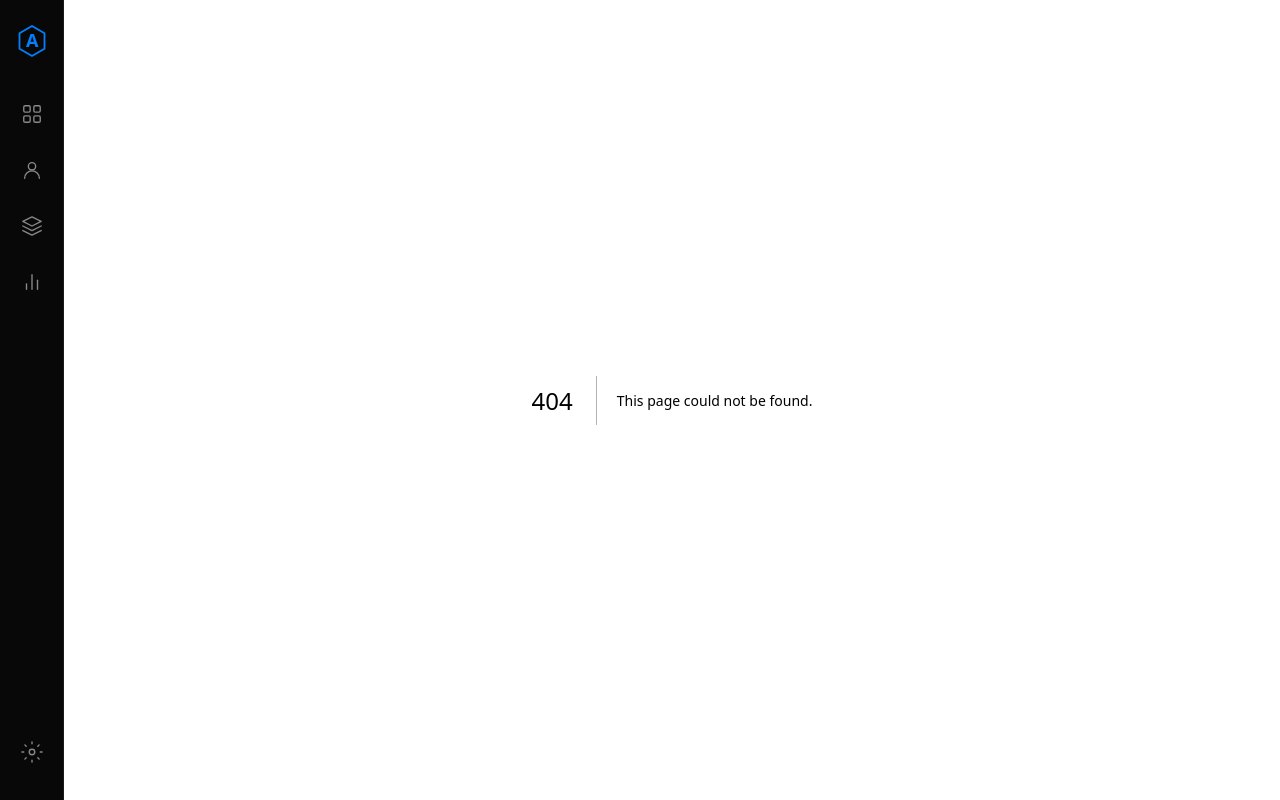
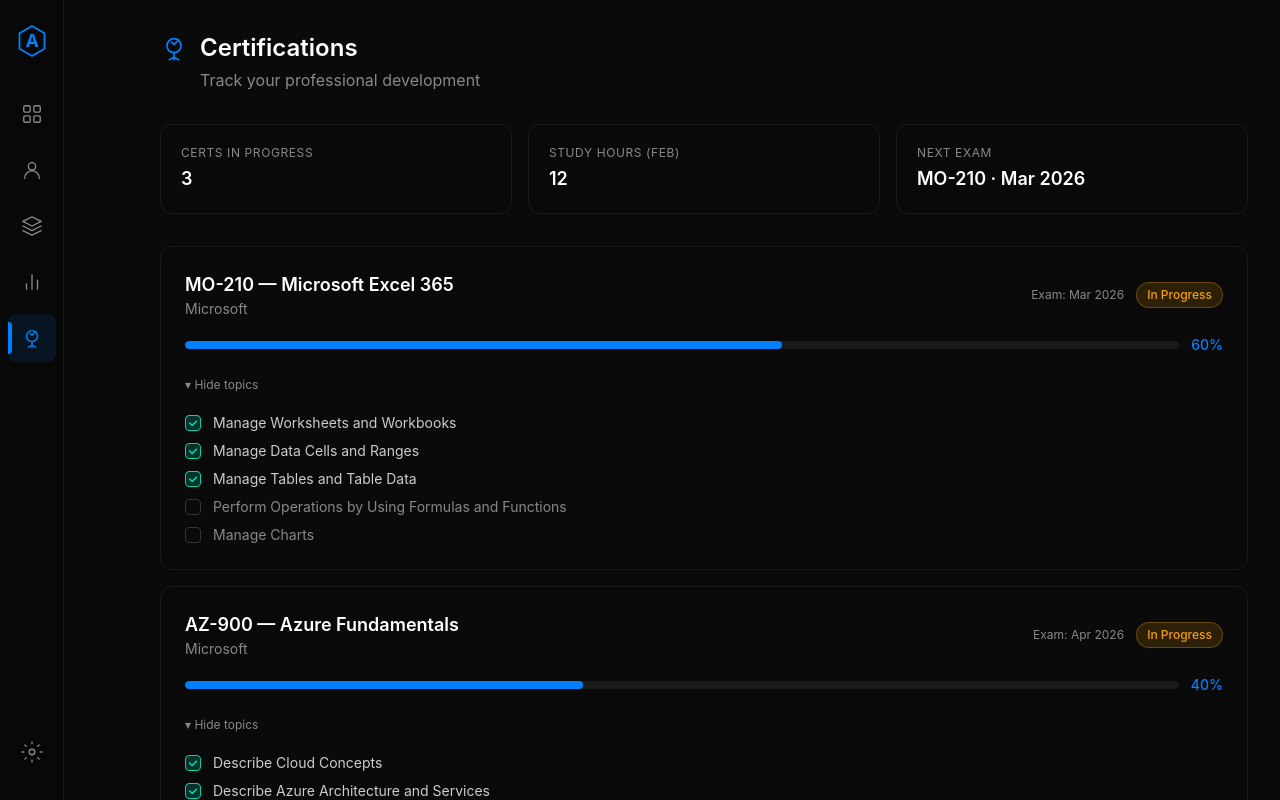
Before and after one commit to atlasbotadmin/mission-control, a Next.js app: page /certifications in a window 1280 px wide. Before the commit this address had no page. Shown: the top 800 px of the page. Built offline with nearby package versions, Linux system fonts and the light colour scheme.

Commit message:
add certifications page with sidebar nav

```diff
--- /dev/null
+++ b/app/certifications/page.tsx
@@ -0,0 +1,181 @@
+'use client';
+
+import { useState } from 'react';
+
+const certifications = [
+  {
+    id: 'mo-210',
+    name: 'MO-210 — Microsoft Excel 365',
+    issuer: 'Microsoft',
+    status: 'In Progress' as const,
+    progress: 60,
+    examDate: 'Mar 2026',
+    topics: [
+      { name: 'Manage Worksheets and Workbooks', done: true },
+      { name: 'Manage Data Cells and Ranges', done: true },
+      { name: 'Manage Tables and Table Data', done: true },
+      { name: 'Perform Operations by Using Formulas and Functions', done: false },
+      { name: 'Manage Charts', done: false },
+    ],
+  },
+  {
+    id: 'az-900',
+    name: 'AZ-900 — Azure Fundamentals',
+    issuer: 'Microsoft',
+    status: 'In Progress' as const,
+    progress: 40,
+    examDate: 'Apr 2026',
+    topics: [
+      { name: 'Describe Cloud Concepts', done: true },
+      { name: 'Describe Azure Architecture and Services', done: true },
+      { name: 'Describe Azure Management and Governance', done: false },
+      { name: 'Practice Exams', done: false },
+    ],
+  },
+  {
+    id: 'dp-900',
+    name: 'DP-900 — Azure Data Fundamentals',
+    issuer: 'Microsoft',
+    status: 'In Progress' as const,
+    progress: 15,
+    examDate: 'Jun 2026',
+    topics: [
+      { name: 'Describe Core Data Concepts', done: true },
+      { name: 'Identify Considerations for Relational Data', done: false },
+      { name: 'Describe Considerations for Working with Non-Relational Data', done: false },
+      { name: 'Describe an Analytics Workload on Azure', done: false },
+      { name: 'Practice Exams', done: false },
+    ],
+  },
+];
+
+const studyLog = [
+  { date: 'Feb 15', subject: 'AZ-900 Module 3', duration: '45 min' },
+  { date: 'Feb 13', subject: 'MO-210 Formulas Practice', duration: '1 hr' },
+  { date: 'Feb 11', subject: 'DP-900 Core Concepts', duration: '30 min' },
+  { date: 'Feb 9', subject: 'AZ-900 Module 2 Review', duration: '1 hr' },
+  { date: 'Feb 7', subject: 'MO-210 Tables Deep Dive', duration: '45 min' },
+];
+
+function StatusBadge({ status }: { status: string }) {
+  const colors: Record<string, string> = {
+    'In Progress': 'bg-[#F59E0B]/15 text-[#F59E0B] border-[#F59E0B]/30',
+    'Completed': 'bg-[#00d4aa]/15 text-[#00d4aa] border-[#00d4aa]/30',
+    'Not Started': 'bg-[#555]/15 text-[#888] border-[#555]/30',
+  };
+  return (
+    <span className={`text-xs font-medium px-2.5 py-1 rounded-full border ${colors[status] || colors['Not Started']}`}>
+      {status}
+    </span>
+  );
+}
+
+function ProgressBar({ value }: { value: number }) {
+  return (
+    <div className="w-full h-2 bg-[#1a1a1a] rounded-full overflow-hidden">
+      <div
+        className="h-full bg-[#0080FF] rounded-full transition-all duration-500"
+        style={{ width: `${value}%` }}
+      />
+    </div>
+  );
+}
+
+export default function CertificationsPage() {
+  const [expanded, setExpanded] = useState<Record<string, boolean>>({ 'mo-210': true, 'az-900': true, 'dp-900': true });
+
+  const toggle = (id: string) => setExpanded((prev) => ({ ...prev, [id]: !prev[id] }));
+
+  return (
+    <div className="min-h-screen bg-background text-text p-8 pl-24">
+      {/* Header */}
+      <div className="flex items-center gap-3 mb-1">
+        <svg width="28" height="28" viewBox="0 0 24 24" fill="none" stroke="#0080FF" strokeWidth="1.5" strokeLinecap="round" strokeLinejoin="round">
+          <circle cx="12" cy="10" r="6" />
+          <path d="M12 16v6" />
+          <path d="M8 22l4-2 4 2" />
+          <path d="M10 7l2 2 4-4" />
+        </svg>
+        <h1 className="text-2xl font-semibold text-white">Certifications</h1>
+      </div>
+      <p className="text-[#888] mb-8 ml-[40px]">Track your professional development</p>
+
+      {/* Stats Summary */}
+      <div className="grid grid-cols-1 sm:grid-cols-3 gap-4 mb-8">
+        {[
+          { label: 'Certs in Progress', value: '3' },
+          { label: 'Study Hours (Feb)', value: '12' },
+          { label: 'Next Exam', value: 'MO-210 · Mar 2026' },
+        ].map((s) => (
+          <div key={s.label} className="bg-[#0a0a0a] border border-[#1a1a1a] rounded-xl p-5">
+            <div className="text-xs text-[#888] uppercase tracking-wider mb-1">{s.label}</div>
+            <div className="text-lg font-semibold text-white">{s.value}</div>
+          </div>
+        ))}
+      </div>
+
+      {/* Certification Cards */}
+      <div className="space-y-4 mb-10">
+        {certifications.map((cert) => (
+          <div key={cert.id} className="bg-[#0a0a0a] border border-[#1a1a1a] rounded-xl p-6">
+            <div className="flex flex-col sm:flex-row sm:items-center justify-between gap-3 mb-4">
+              <div>
+                <h2 className="text-lg font-semibold text-white">{cert.name}</h2>
+                <p className="text-sm text-[#888]">{cert.issuer}</p>
+              </div>
+              <div className="flex items-center gap-3">
+                <span className="text-xs text-[#888]">Exam: {cert.examDate}</span>
+                <StatusBadge status={cert.status} />
+              </div>
+            </div>
+
+            <div className="flex items-center gap-3 mb-4">
+              <ProgressBar value={cert.progress} />
+              <span className="text-sm font-medium text-[#0080FF] whitespace-nowrap">{cert.progress}%</span>
+            </div>
+
+            <button
+              onClick={() => toggle(cert.id)}
+              className="text-xs text-[#888] hover:text-white transition-colors mb-3"
+            >
+              {expanded[cert.id] ? '▾ Hide topics' : '▸ Show topics'}
+            </button>
+
+            {expanded[cert.id] && (
+              <div className="space-y-2 mt-2">
+                {cert.topics.map((topic) => (
+                  <div key={topic.name} className="flex items-center gap-3">
+                    <div className={`w-4 h-4 rounded border flex items-center justify-center flex-shrink-0 ${topic.done ? 'bg-[#00d4aa]/20 border-[#00d4aa]' : 'border-[#333]'}`}>
+                      {topic.done && (
+                        <svg width="10" height="10" viewBox="0 0 12 12" fill="none" stroke="#00d4aa" strokeWidth="2" strokeLinecap="round" strokeLinejoin="round">
+                          <path d="M2 6l3 3 5-5" />
+                        </svg>
+                      )}
+                    </div>
+                    <span className={`text-sm ${topic.done ? 'text-[#ccc]' : 'text-[#888]'}`}>{topic.name}</span>
+                  </div>
+                ))}
+              </div>
+            )}
+          </div>
+        ))}
+      </div>
+
+      {/* Study Log */}
+      <div className="bg-[#0a0a0a] border border-[#1a1a1a] rounded-xl p-6">
+        <h2 className="text-lg font-semibold text-white mb-4">Recent Study Sessions</h2>
+        <div className="space-y-3">
+          {studyLog.map((entry, i) => (
+            <div key={i} className="flex items-center justify-between py-2 border-b border-[#1a1a1a] last:border-0">
+              <div className="flex items-center gap-4">
+                <span className="text-xs text-[#888] w-14">{entry.date}</span>
+                <span className="text-sm text-[#ccc]">{entry.subject}</span>
+              </div>
+              <span className="text-sm text-[#888]">{entry.duration}</span>
+            </div>
+          ))}
+        </div>
+      </div>
+    </div>
+  );
+}
--- a/app/components/Sidebar.tsx
+++ b/app/components/Sidebar.tsx
@@ -33,6 +33,14 @@
       <path d="M6 20v-6" />
     </svg>
   ),
+  certifications: (color) => (
+    <svg width="22" height="22" viewBox="0 0 24 24" fill="none" stroke={color} strokeWidth="1.5" strokeLinecap="round" strokeLinejoin="round">
+      <circle cx="12" cy="10" r="6" />
+      <path d="M12 16v6" />
+      <path d="M8 22l4-2 4 2" />
+      <path d="M10 7l2 2 4-4" />
+    </svg>
+  ),
   settings: (color) => (
     <svg width="22" height="22" viewBox="0 0 24 24" fill="none" stroke={color} strokeWidth="1.5" strokeLinecap="round" strokeLinejoin="round">
       <circle cx="12" cy="12" r="3" />
@@ -49,6 +57,7 @@
     { href: '/agents', icon: 'agents', label: 'Agents' },
     { href: '/projects', icon: 'projects', label: 'Projects' },
     { href: '/stats', icon: 'stats', label: 'Stats' },
+    { href: '/certifications', icon: 'certifications', label: 'Certifications' },
   ];
 
   const isActive = (path: string) => pathname === path;
```
